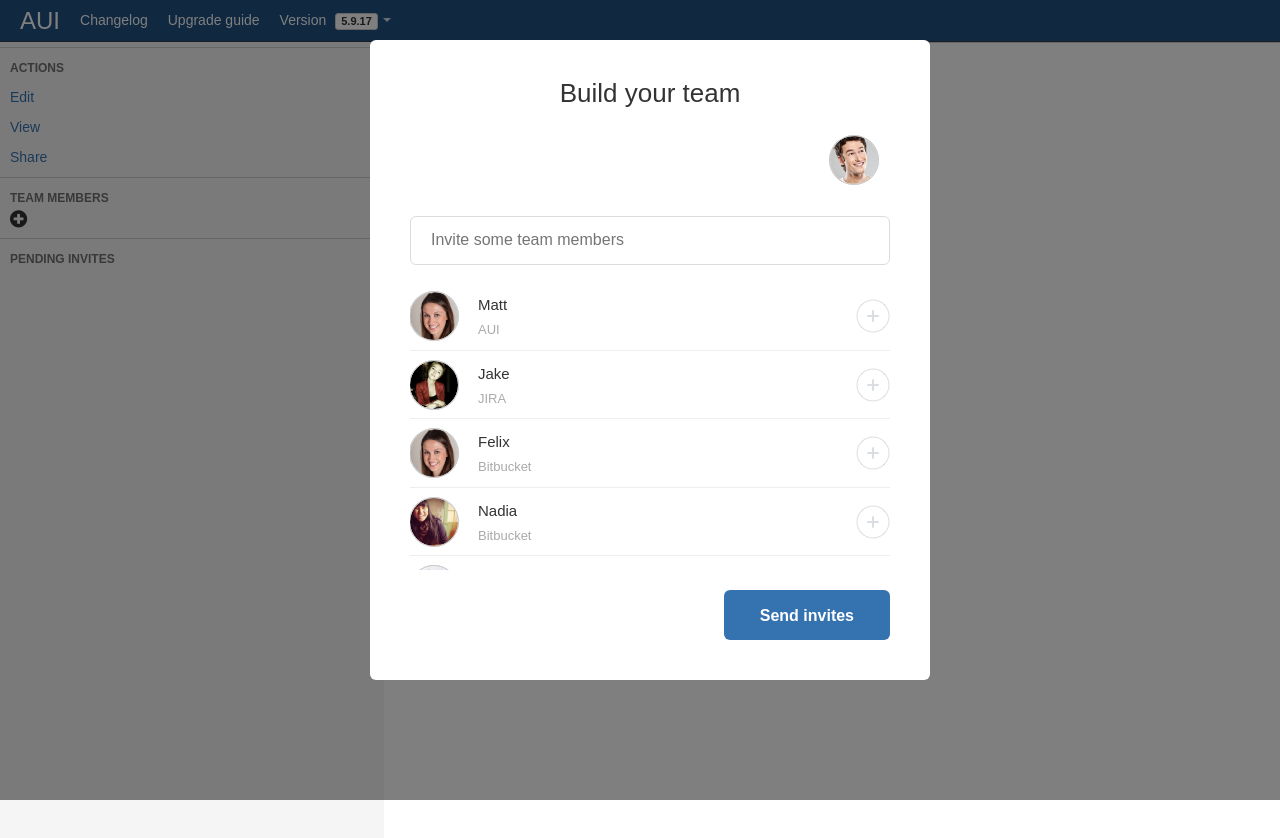
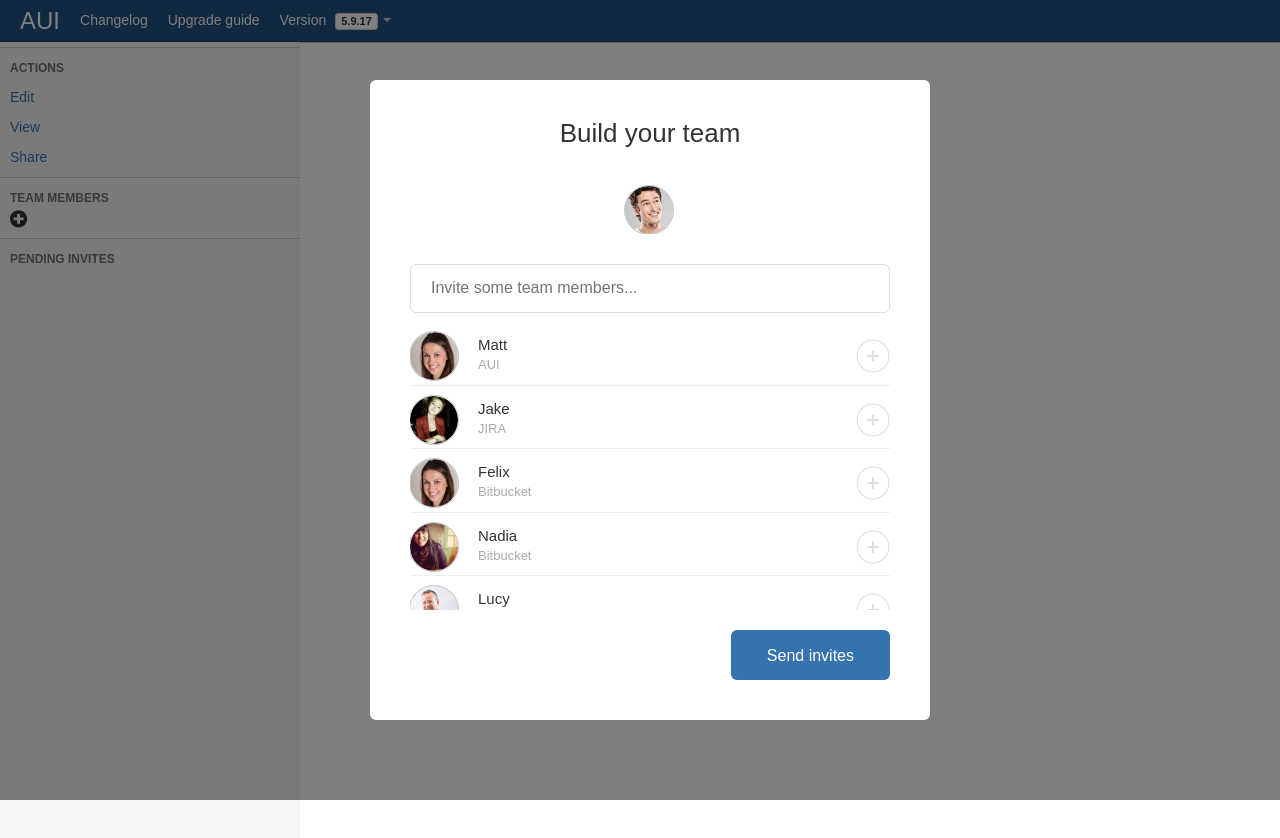
Before and after one commit to adevnadia/nadiam84, a website: page team-rex/index.html in a window 1280 px wide. Both pictures are taken after a click on the element 18 px from the left and 219 px from the top of the page. Shown: the top 838 px of the page. Drawn offline with nearby package versions, Linux system fonts and the light colour scheme.

Commit message:
bugs fixing

```diff
--- a/team-rex/static/less/scaffolding.less
+++ b/team-rex/static/less/scaffolding.less
@@ -1,17 +1,18 @@
 * {
   .box-sizing(border-box);
 }
+
 *:before,
 *:after {
   .box-sizing(border-box);
 }
 
 html {
-  height:100%;
+  height: 100%;
 }
 
 body {
-	height:100%;
+  height: 100%;
 }
 
 input,
@@ -38,162 +39,164 @@ img {
 }
 
 #content {
-  display:table;
-  width:100%;
-  height:100%;
+  display: table;
+  width: 100%;
+  height: 100%;
 }
 
 .aui-sidebar {
-  width:30%;
-  display:table-cell;
-  height:100%;
+  width: 300px;
+  display: table-cell;
+  height: 100%;
 
   .aui-avatar-project:before {
-	   border-color:#fff;
+    border-color: #fff;
   }
 }
 
 .aui-page-panel {
-  display:table-cell;
-  height:100%;
+  display: table-cell;
+  height: 100%;
+  width: auto !important;
 }
 
 .aui-c-addbutton {
-   float:right;
-   font-size:20px;
-   cursor:pointer;
-   margin:-8px 0px 0px 0px;
+  float: right;
+  font-size: 20px;
+  cursor: pointer;
+  margin: -8px 0px 0px 0px;
 }
 
 .aui-c-popup {
-  position:fixed;
-  width:100%;
-  height:100%;
-  top:0;
-  left:0;
-  z-index:999;
-  overflow:auto;
-  padding:40px 0;
+  position: fixed;
+  width: 100%;
+  height: 100%;
+  top: 0;
+  left: 0;
+  z-index: 999;
+  overflow: auto;
+  padding: 0px 0;
 
   .body {
-  	width:560px;
-  	left:50%;
-  	margin-left:-270px;
-  	background:#fff;
-  	border-radius:6px;
-  	position:absolute;
-  	z-index:999;
-  	padding:242px 40px 110px 40px;
-  	height:80%;
+    width: 560px;
+    left: 50%;
+    margin-left: -270px;
+    background: #fff;
+    border-radius: 6px;
+    position: absolute;
+    z-index: 999;
+    padding: 242px 40px 110px 40px;
+    height: 80%;
+    top:10%;
 
   }
 
   .shadow {
-  	background:#000;
-  	opacity:0.5;
-  	position:fixed;
-  	top:0;
-  	left:0;
-  	width:100%;
-  	height:100%;
+    background: #000;
+    opacity: 0.5;
+    position: fixed;
+    top: 0;
+    left: 0;
+    width: 100%;
+    height: 100%;
   }
 }
 
 .aui-c-search {
   input {
-  	width:100%;
-  	padding:12px 20px;
+    width: 100%;
+    padding: 12px 20px;
     border: 1px solid #dcdcdc;
     border-radius: 6px;
     box-sizing: border-box;
     font-size: 16px;
     margin: 0;
     vertical-align: baseline;
-  color:#333;
+    color: #333;
   }
 }
 
 .aui-c-head {
-	position:absolute;
-	top:40px;
-	left:40px;
-	right:40px;
+  position: absolute;
+  top: 40px;
+  left: 40px;
+  right: 40px;
 
   .title {
-	  margin:0px 0px 30px 0px;
-	  padding:0;
-	  font-size:26px;
-	  line-height:26px;
-	  color:#333;
-	  text-align:center;
+    margin: 0px 0px 30px 0px;
+    padding: 0;
+    font-size: 26px;
+    line-height: 26px;
+    color: #333;
+    text-align: center;
   }
 }
 
-
 .aui-c-search-res {
-	overflow:auto;
-	height:100%;
-	padding-right:20px;
-	margin-right:-20px;
+  overflow: auto;
+  height: 100%;
+  padding-right: 20px;
+  margin-right: -20px;
 
   ul {
-    margin:0px 0px;
-    padding:0;
-    list-style-type:none;
+    margin: 0px 0px;
+    padding: 0;
+    list-style-type: none;
 
     li {
-    	border-top:1px solid #eee;
-    	padding:10px 0;
+      border-top: 1px solid #eee;
+      padding: 10px 0;
 
       &:first-child {
-    	  border-top:0;
+        border-top: 0;
       }
     }
   }
 
   p {
-    font-size:13px;
-    color:#aaa;
-    margin:0;
+    font-size: 13px;
+    color: #aaa;
+    margin: 0;
   }
 
   h3 {
-    font-size:15px;
-    line-height:20px;
-    margin:3px 0 6px 0;
+    font-size: 15px;
+    line-height: 15px;
+    margin: 5px 0 4px 0;
   }
 
   .aui-avatar {
-	   vertical-align:middle;
-	   position:relative;
-        float:left;
-        margin:0 20px 0px 0px;
+    vertical-align: middle;
+    position: relative;
+    float: left;
+    margin: 0 20px 0px 0px;
   }
 
-
   .aui-i-resico {
-    float:right;
-    width:34px;
-    height:34px;
-    background:url(../images/add.png) 0 0 no-repeat;
-    cursor:pointer;
-    margin-top:7px;
+    float: right;
+    width: 34px;
+    height: 34px;
+    background: url(../images/add.png) 0 0 no-repeat;
+    cursor: pointer;
+    margin-top: 7px;
 
     &.chosen {
-      background-image:url(../images/tick.png);
+      background-image: url(../images/tick.png);
     }
   }
 
   .aui-i-pending {
-    float:right;
+    float: right;
+    text-align: right;
+
     h4 {
-      margin:0 0 5px 0;
-
+      margin: 0 0 5px 0;
+      font-weight: normal;
     }
 
     p {
-      color:#3572b0;
-      margin:0;
+      color: #3572b0;
+      margin: 0;
     }
   }
 }
@@ -206,55 +209,74 @@ img {
     -ms-filter: grayscale(100%);
     filter: grayscale(100%);
   }
+}
 
-  .chosen {
-    position:absolute;
-    top:-5px;
-    right:-5px;
-    width:22px;
-    height:22px;
-    background:url(../images/Tick-smal.png) 0 0 no-repeat;
-  }
+.aui-avatar-chosen {
+  position: absolute;
+  top: -5px;
+  right: -5px;
+  width: 22px;
+  height: 22px;
+  background: url(../images/Tick-smal.png) 0 0 no-repeat;
 }
 
 .aui-c-slider {
 
   ul {
-     margin:10px 0 30px 0;
-     list-style-type:none;
-     text-align:right;
+    padding: 10px 0 0px 0;
+    margin: 0 auto 30px auto;
+    list-style-type: none;
+    text-align: left;
+    -webkit-transition: all .4s ease-in-out;
+    transition: all .4s ease-in-out;
+    height: 58px;
+    overflow: hidden;
 
+    font-size: 0;
+    line-height: 0;
     li {
-       display:inline-block;
-       vertical-align:top;
-       margin:0 12px;
+      display: inline-block;
+      vertical-align: top;
+      margin: 0 6px;
+
+      -webkit-animation-delay: 0.6s; /* Chrome, Safari, Opera */
+      animation-delay: 0.6s;
+      position: relative;
+
+      .aui-avatar-chosen {
+        -webkit-animation-delay: 0.9s; /* Chrome, Safari, Opera */
+        animation-delay: 0.9s;
+      }
     }
 
+  }
+
+  .aui-avatar {
   }
 }
 
 .aui-c-addedpeople {
   ul {
-    padding:0;
-    margin:0 0 0 10px;
-    list-style-type:none;
+    padding: 0;
+    margin: 0 0 0 10px;
+    list-style-type: none;
 
     li {
-      display:inline-block;
-      vertical-align:middle;
-      margin:0 5px 0 0;
+      display: inline-block;
+      vertical-align: middle;
+      margin: 0 5px 0 0;
     }
   }
 }
 
 .aui-c-invitebut {
-  position:absolute;
-  bottom:40px;
-  right:40px;
-  height:50px;
-  border-radius:6px;
-  font-size:16px;
-  line-height:50px;
-  font-weigth:100;
-  padding:0 35px;
+  position: absolute;
+  bottom: 40px;
+  right: 40px;
+  height: 50px;
+  border-radius: 6px;
+  font-size: 16px;
+  line-height: 50px;
+  font-weight: normal !important;
+  padding: 0 35px;
 }
--- a/team-rex/views/templates/views/dw16index.html
+++ b/team-rex/views/templates/views/dw16index.html
@@ -103,7 +103,7 @@
             <div class="aui-c-head">
                 <h2 class="title">Build your team</h2>
                 <div class="aui-c-slider">
-                    <ul>
+                    <ul ng-attr-style="width: {{62*((model.team.length > 6 ? 6 : model.team.length) + 1) + 'px'}};">
                         <li>
                             <span class="aui-avatar aui-avatar-project aui-avatar-large animated zoomIn">
                                 <span class="aui-avatar-inner">
@@ -112,22 +112,22 @@
 
                             </span>
                         </li>
-                        <li ng-repeat="mate in model.team | limitTo:10 track by $index ">
-                            <span class="aui-avatar aui-avatar-project aui-avatar-large animated zoomIn"
-                                ng-class="{'pending' : mate.pending, 'chosen': mate.isChosen}"
+                        <li ng-repeat="mate in model.team | limitTo:6 track by $index" >
+                            <span class="aui-avatar aui-avatar-project aui-avatar-large  animated zoomInAui"
+                                ng-class="{'pending' : mate.pending}"
                                 ng-click="toggleMate(mate)">
                                 <span class="aui-avatar-inner">
                                     <img ng-src="{{mate.photo}}">
                                 </span>
-                                <span class="chosen animated zoomIn" ng-show="mate.justAdded"></span>
+
                             </span>
-
+                            <span class="aui-avatar-chosen animated zoomIn zoomInAui" ng-show="mate.justAdded"></span>
                         </li>
                     </ul>
                 </div>
 
                 <div class="aui-c-search">
-                    <input class="text" type="text" id="text-input" name="text-input" placeholder="Invite some team members"  ng-model="ui.searchTeamMate">
+                    <input class="text" type="text" id="text-input" name="text-input" placeholder="Invite some team members..."  ng-model="ui.searchTeamMate">
                 </div>
             </div>
 
@@ -142,7 +142,7 @@
                         </span>
                         <span class="aui-i-resico" ng-class="{'chosen' : mate.isChosen}" ng-click="toggleMate(mate)" ng-show="!mate.pending"
                         ></span>
-                        <span class="aui-i-pending" ng-show="mate.pending"><h4>Invite sent</h4> <p>resend</p></span>
+                        <span class="aui-i-pending" ng-show="mate.pending"><h4>Invite sent</h4> <p ng-click="chooseMate(mate.id)">Resend</p></span>
                         <h3>{{mate.name}}</h3>
                         <p>{{mate.team}}</p>
                     </li>
```
Also changed, not shown: team-rex/static/scripts/controllers/SampleController.js (+20 -14 lines), team-rex/static/styles/animate.css, team-rex/static/styles/main.css. Lines whose indentation alone changed are shown as unchanged.
